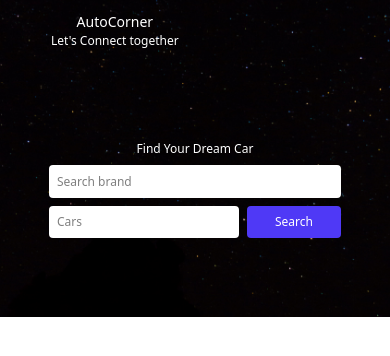
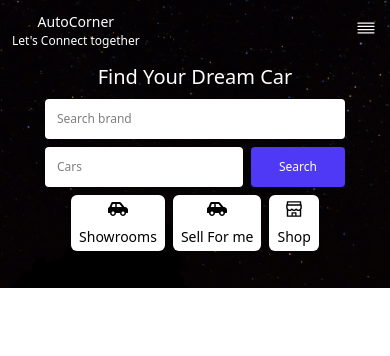
Before and after one commit to mwaleedamir/autoconnect, a React (Vite) app: page /marketplace in a window 390 px wide. Shown: the top 356 px of the page. Built offline with nearby package versions, Linux system fonts and the light colour scheme.

Commit message:
stating new task

```diff
--- a/src/components/CarsLogoCards.jsx
+++ b/src/components/CarsLogoCards.jsx
@@ -5,7 +5,7 @@ import { carouselItems } from "../consts/CarsLogos";
 const CarsLogoCards = () => {
   return (
     <div className=" bg-gray-200">
-      <div className="w-[80%]  justify-self-center">
+      <div className="w-[80%] justify-self-center">
         <div className="flex flex-col justify-center items-center pt-6">
           <h1 className="text-2xl font-bold">Car brands</h1>
           <p className="text-xl ">Buy your favourite one</p>
@@ -24,8 +24,8 @@ const CarsLogoCards = () => {
             slidesToShow600={1}
             slidesToScroll1024={1}
             slidesToScroll600={1}
-            classNameImages="w-full h-64 object-cover p-2 opacity-80 "
-            classNameLogos="w-12 bg-white h-12 rounded-sm shadow-lg z-10 absolute top-6 left-[43%]"
+            classNameImages="w-full h-64 object-cover p-2 opacity-90 "
+            classNameLogos="w-12 bg-white h-12 rounded-sm shadow-white shadow-md z-10 absolute top-6 left-[43%]"
           />
         </div>
       </div>
--- a/src/components/LandingPageBody.jsx
+++ b/src/components/LandingPageBody.jsx
@@ -90,7 +90,7 @@ const LandingPageLayoutBody = () => {
       {/* Footer */}
       <footer className="py-4 bg-gray-800 text-white text-center">
         <p>
-          &copy; {new Date().getFullYear()} AutoConnectPK. All rights reserved.
+          &copy; {new Date().getFullYear()} AutoConnect. All rights reserved.
         </p>
         <div className="mt-2">
           <a href="/terms" className="text-yellow-400 hover:underline mx-2">
--- a/src/components/Navbar.jsx
+++ b/src/components/Navbar.jsx
@@ -1,13 +1,15 @@
-import React from "react";
+import React, { useState } from "react";
 import { Link } from "react-router-dom";
 import Button from "../utils/Button";
-
+import NavbarCardsButton from "./NavbarCardsButton";
+import { RxDragHandleHorizontal, RxCross1 } from "react-icons/rx";
 
 const Navbar = () => {
+  const [toggle, setToggle] = useState(false);
   const Links = [
     { label: "Showrooms", to: "/marketplace" },
     { label: "Sell For me", to: "/sell-for-me" },
-    { label: "ShopLayout", to: "/ShopLayout" }
+    { label: "Shop", to: "/ShopLayout" }
   ];
 
   return (
@@ -17,8 +19,8 @@ const Navbar = () => {
         backgroundImage: `url('/images/bg2.jpg')`
       }}
     >
-      <div className="flex flex-col justify-between items-center">
-        <div className="flex justify-between items-center p-3 text-sm text-white w-[80%] justify-self-center">
+      <div className="flex flex-col justify-between items-center w-[80%] max-sm:w-[100%] md:w-[95%] lg:w-[80%] justify-self-center">
+        <div className="flex justify-between items-center p-3 text-sm text-white  sm:px-0 sm:py-1  relative w-full">
           <div className="text-center">
             <Link to="/">
               <p className="">AutoCorner</p>
@@ -31,38 +33,81 @@ const Navbar = () => {
                 {" "}{link.label}{" "}
               </Link>
             )}
-            <div>
-              <Button
-                className="px-8 py-1 bg-indigo-400 rounded-sm"
-                name="Login"
-              />
-            </div>
+            <Button
+              className="px-8 py-1 bg-indigo-400 rounded-sm"
+              name="Login"
+            />
+          </div>
+          <div className="sm:flex md:hidden">
+            <button
+              onClick={() => setToggle(!toggle)}
+              className="sm:pr-3 focus:outline-none"
+            >
+              {toggle
+                ? <RxCross1 className="text-xl" />
+                : <RxDragHandleHorizontal className="text-2xl" />}
+            </button>
+
+            {toggle &&
+              <div className="fixed bg-black inset-0 bg-opacity-50 z-50">
+                <div className="absolute top-0 left-0 right-0 bg-white shadow-lg">
+                  <div className="container mx-auto px-4 py-6">
+                    <div className="flex justify-end mb-4">
+                      <button
+                        onClick={() => setToggle(false)}
+                        className="text-gray-600 hover:text-gray-900"
+                      >
+                        <RxCross1 className="text-2xl" />
+                      </button>
+                    </div>
+
+                    <nav className="space-y-4">
+                      {Links.map(link =>
+                        <Link
+                          key={link.to}
+                          to={link.to}
+                          onClick={() => setToggle(false)}
+                          className="block text-gray-800 text-lg py-2 hover:bg-gray-100 transition-colors duration-300"
+                        >
+                          {link.label}
+                        </Link>
+                      )}
+
+                      <Button
+                        onClick={() => setToggle(false)}
+                        className="w-full px-4 py-2 text-white bg-indigo-600 hover:bg-indigo-700 transition-colors duration-300"
+                        name="Login"
+                      />
+                    </nav>
+                  </div>
+                </div>
+              </div>}
           </div>
         </div>
         <div />
-        <div className="flex flex-col gap-2  items-center justify-center justify-self-center w-[80%] text-xs min-h-64 ">
-          <h1 className="text-white md:text-3xl lg:text-4xl  ">
+        <div className="flex flex-col gap-2 w-full  items-center justify-center text-xs min-h-48 ">
+          <h1 className="text-white md:text-3xl lg:text-4xl max-sm:text-xl ">
             Find Your Dream Car
           </h1>
           <div className="flex  gap-2 max-sm:flex-col ">
             <input
-              className="flex-1 bg-white outline-0 text-black rounded-sm px-2 py-2 h-8 "
+              className="flex-1 bg-white outline-0 text-black rounded-sm px-3 py-3 "
               placeholder="Search brand"
               type="text"
             />
             <div className="flex gap-2  ">
               <input
-                className="flex-1 bg-white outline-0 text-black rounded-sm px-2 py-1 h-8"
+                className="flex-1 bg-white outline-0 text-black rounded-sm px-3 py-3 "
                 placeholder="Cars"
                 type="text"
               />
               <Button
-                className=" bg-indigo-600 px-7 py-2 rounded-sm text-white "
+                className=" bg-indigo-600 px-7 py-3 rounded-sm text-white "
                 name="Search"
               />
             </div>
           </div>
-
+          <NavbarCardsButton />
         </div>
       </div>
     </div>
--- /dev/null
+++ b/src/components/NavbarCardsButton.jsx
@@ -0,0 +1,33 @@
+import React from "react";
+import { FaCarSide } from "react-icons/fa";
+import { AiOutlineShop } from "react-icons/ai";
+import { Link } from "react-router-dom";
+import { v4 as uuidv4 } from "uuid";
+
+const NavbarCardsButton = () => {
+  const cards = [
+    { svg: <FaCarSide />, name: "Showrooms", to: "/marketplace" },
+    { svg: <FaCarSide />, name: "Sell For me", to: "/sell-for-me" },
+    { svg: <AiOutlineShop />, name: "Shop", to: "/shop" }
+  ];
+  return (
+    <div className="max-sm:w-full md:w-[90%] w-[80%] flex gap-2 justify-center items-center justify-self-center">
+      {cards.map(card =>
+        <div key={uuidv4()} className=" min-h-10 bg-white text-black max-sm:px-2 max-sm:py-1 px-4 py-3 rounded-md">
+          <Link  to={card.to}>
+            <div className="flex max-sm:flex-col max-sm:text-sm justify-between gap-2 items-center flex-wrap ">
+              <div className="text-xl ">
+                {card.svg}
+              </div>
+              <h2>
+                {card.name}
+              </h2>
+            </div>
+          </Link>
+        </div>
+      )}
+    </div>
+  );
+};
+
+export default NavbarCardsButton;
--- a/src/utils/Carousel.jsx
+++ b/src/utils/Carousel.jsx
@@ -69,7 +69,6 @@ const Carousel = ({
         {carouselItems.map(item =>
           <div key={uuidv4()} className="p-2">
             <div className="bg-gray-100 relative rounded-lg overflow-hidden shadow-md">
-              {/* {item.logo && console.log(classNameLogos)} */}
               {item.logo &&
                 <img
                   className={classNameLogos}
```
